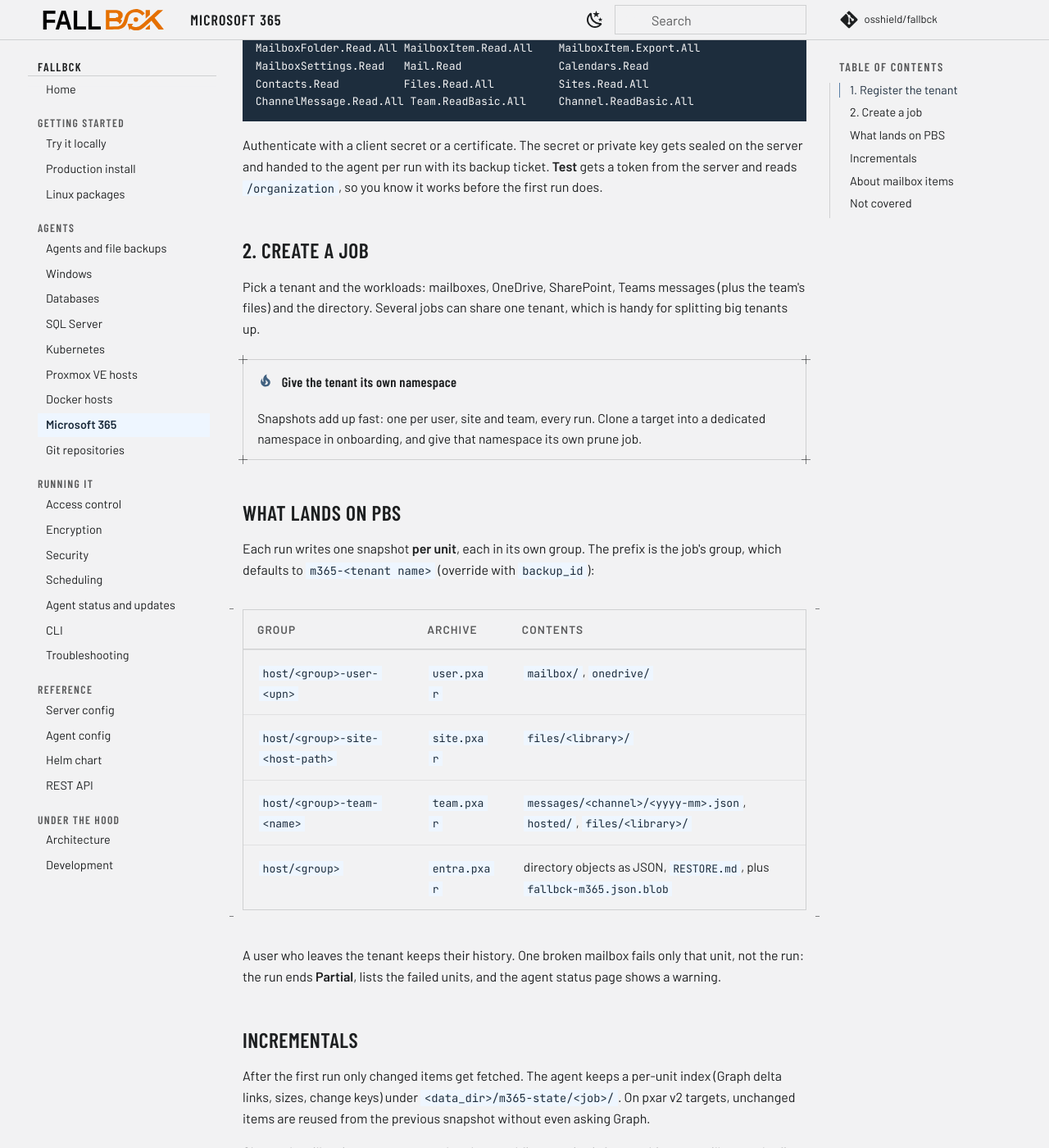
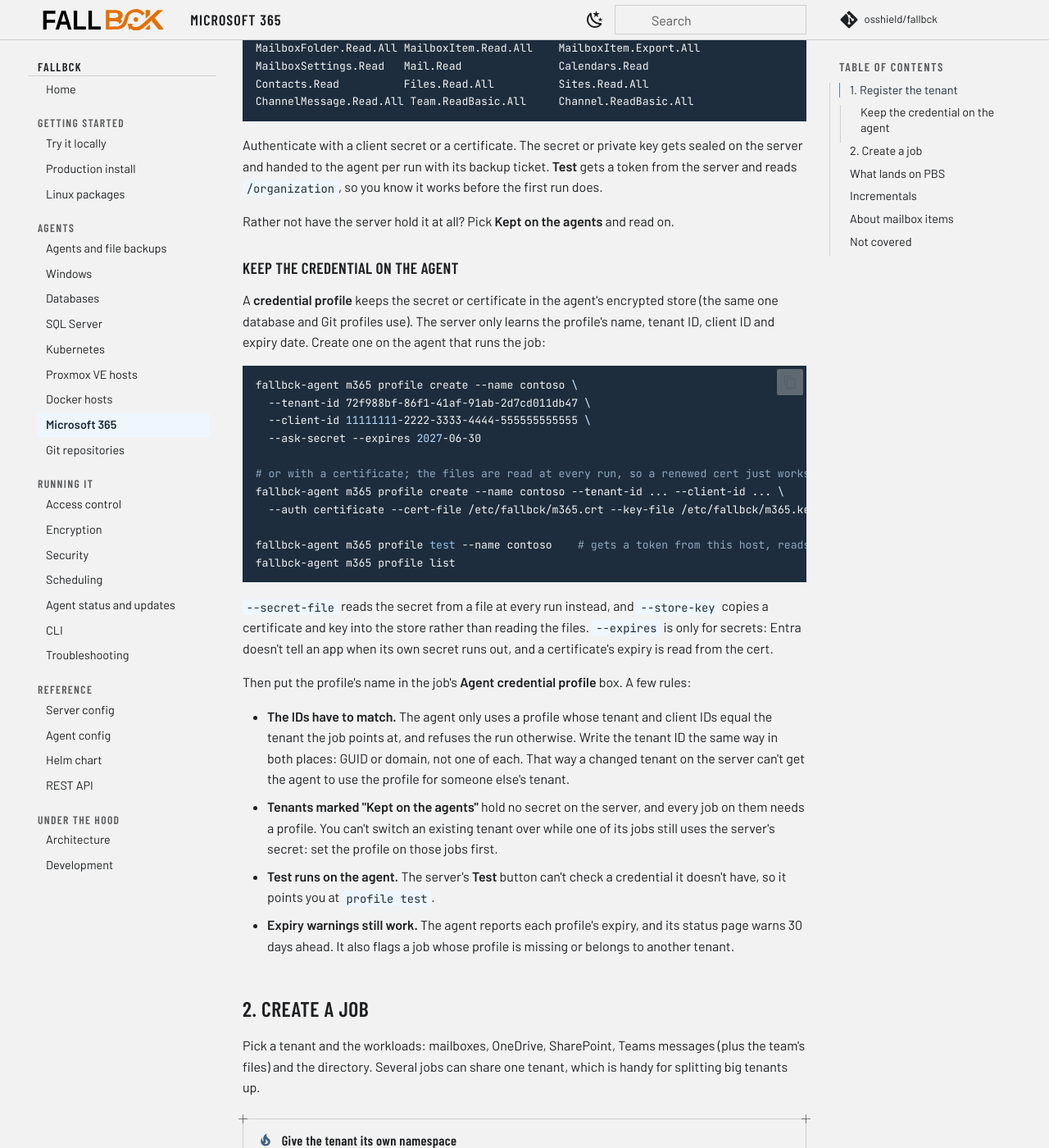
Before and after one commit to OSShield/fallbck, an MkDocs documentation site: the page built from docs/agents/m365.md, in a window 1280 px wide and 1400 px high, scrolled down 424 px. Shown: the whole window at 82% size. Built offline with MkDocs 1.6.1 and Material for MkDocs 9.7.7, drawn with Linux system fonts in a browser that asks for light colours; comment, search, counter and statistics services are not loaded.

Commit message:
Correct docs for m365 agent profiles

````diff
--- a/docs/agents/m365.md
+++ b/docs/agents/m365.md
@@ -16,6 +16,35 @@ ChannelMessage.Read.All Team.ReadBasic.All     Channel.ReadBasic.All
 ```
 
 Authenticate with a client secret or a certificate. The secret or private key gets sealed on the server and handed to the agent per run with its backup ticket. **Test** gets a token from the server and reads `/organization`, so you know it works before the first run does.
+
+Rather not have the server hold it at all? Pick **Kept on the agents** and read on.
+
+### Keep the credential on the agent
+
+A **credential profile** keeps the secret or certificate in the agent's encrypted store (the same one database and Git profiles use). The server only learns the profile's name, tenant ID, client ID and expiry date. Create one on the agent that runs the job:
+
+```bash
+fallbck-agent m365 profile create --name contoso \
+  --tenant-id 72f988bf-86f1-41af-91ab-2d7cd011db47 \
+  --client-id 11111111-2222-3333-4444-555555555555 \
+  --ask-secret --expires 2027-06-30
+
+# or with a certificate; the files are read at every run, so a renewed cert just works
+fallbck-agent m365 profile create --name contoso --tenant-id ... --client-id ... \
+  --auth certificate --cert-file /etc/fallbck/m365.crt --key-file /etc/fallbck/m365.key
+
+fallbck-agent m365 profile test --name contoso    # gets a token from this host, reads /organization
+fallbck-agent m365 profile list
+```
+
+`--secret-file` reads the secret from a file at every run instead, and `--store-key` copies a certificate and key into the store rather than reading the files. `--expires` is only for secrets: Entra doesn't tell an app when its own secret runs out, and a certificate's expiry is read from the cert.
+
+Then put the profile's name in the job's **Agent credential profile** box. A few rules:
+
+- **The IDs have to match.** The agent only uses a profile whose tenant and client IDs equal the tenant the job points at, and refuses the run otherwise. Write the tenant ID the same way in both places: GUID or domain, not one of each. That way a changed tenant on the server can't get the agent to use the profile for someone else's tenant.
+- **Tenants marked "Kept on the agents"** hold no secret on the server, and every job on them needs a profile. You can't switch an existing tenant over while one of its jobs still uses the server's secret: set the profile on those jobs first.
+- **Test runs on the agent.** The server's **Test** button can't check a credential it doesn't have, so it points you at `profile test`.
+- **Expiry warnings still work.** The agent reports each profile's expiry, and its status page warns 30 days ahead. It also flags a job whose profile is missing or belongs to another tenant.
 
 ## 2. Create a job
 
````
Also changed, not shown: README.md (+1 -3 lines), docs/operations/security.md (+1 -1 lines), docs/reference/api.md (+4 -2 lines).
